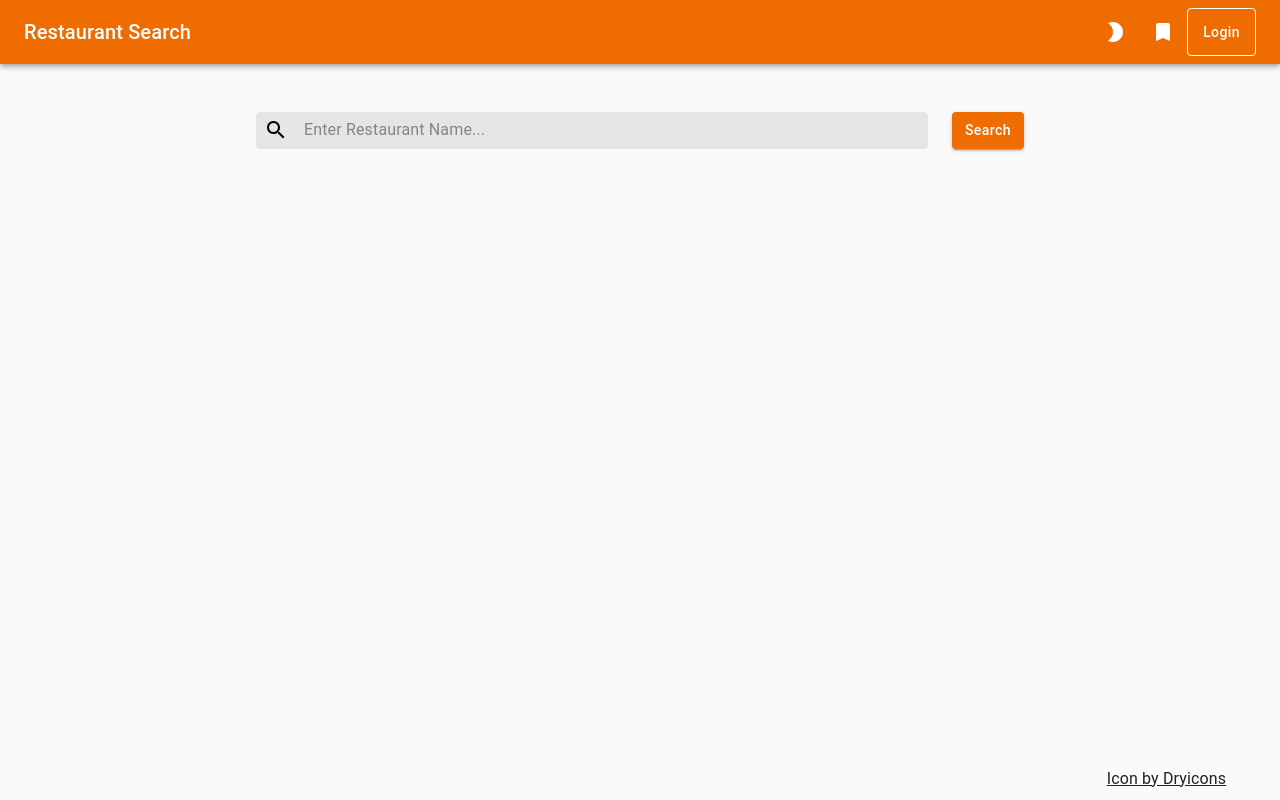
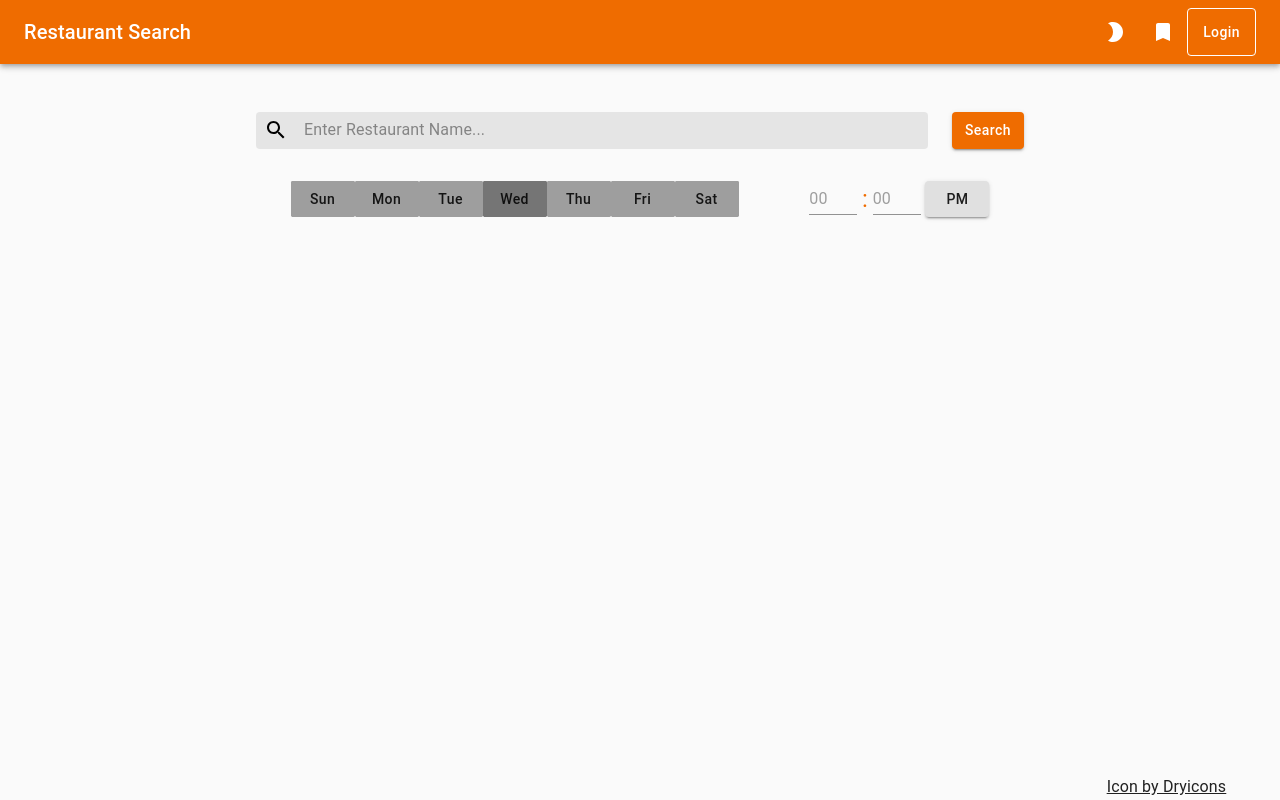
Before and after one commit to lancehsu/full-stack-restaurant-search, a React (Create React App) app in the folder client/: page / in a window 1280 px wide. Built offline with nearby package versions, Linux system fonts and the light colour scheme.

Commit message:
DateButtonGroup & TimeInput

```diff
--- /dev/null
+++ b/client/src/components/Home/DateButtonGroup.tsx
@@ -0,0 +1,41 @@
+import React, { memo, FC, Dispatch, SetStateAction } from 'react';
+import { Button, useTheme } from '@material-ui/core';
+import { DateOptions, Dates, dateNumToStr } from './types';
+
+interface DateButtonGroupProps {
+  dateOptions: DateOptions;
+  setDateOptions: Dispatch<SetStateAction<DateOptions>>;
+}
+const DateButtonGroup: FC<DateButtonGroupProps> = ({ dateOptions, setDateOptions }) => {
+  const theme = useTheme();
+
+  const dateNumList = Object.keys(dateOptions) as Dates[];
+
+  return (
+    <div style={{ display: 'flex' }}>
+      {dateNumList.map((dateNum) => {
+        return (
+          <Button
+            key={dateNum}
+            style={{
+              backgroundColor: dateOptions[dateNum]
+                ? theme.palette.grey[600]
+                : theme.palette.grey[500],
+              borderRadius: '0.1em',
+            }}
+            onClick={() => {
+              setDateOptions((prev) => ({
+                ...prev,
+                [dateNum]: !prev[dateNum],
+              }));
+            }}
+          >
+            {dateNumToStr(dateNum)}
+          </Button>
+        );
+      })}
+    </div>
+  );
+};
+
+export default memo(DateButtonGroup);
--- a/client/src/components/Home/SearchField.tsx
+++ b/client/src/components/Home/SearchField.tsx
@@ -1,8 +1,11 @@
-import React, { FC, useState, useEffect } from 'react';
+import React, { FC, useState, useEffect, useMemo } from 'react';
 import { Search } from '@material-ui/icons';
 import { makeStyles, createStyles, Theme, fade, InputBase, Button } from '@material-ui/core';
 import { getRestaurants, TimeObject } from '../../store/restaurants/actions';
 import { useDispatch } from 'react-redux';
+import { DateOptions, Dates } from './types';
+import DateButtonGroup from './DateButtonGroup';
+import TimeInput from './TimeInput';
 
 const useStyles = makeStyles((theme: Theme) =>
   createStyles({
@@ -36,19 +39,35 @@ const useStyles = makeStyles((theme: Theme) =>
   })
 );
 
-interface SearchFieldProps {}
-const SearchField: FC<SearchFieldProps> = () => {
+const SearchField: FC = () => {
   const classes = useStyles();
   const dispatch = useDispatch();
   const [searchName, setSearchName] = useState<string>('');
-  const [searchDate, setSearchDate] = useState<string[]>([]);
+  const date = new Date().getDay().toString();
+  const [searchDateOption, setSearchDateOption] = useState<DateOptions>({
+    [Dates.sun]: false,
+    [Dates.mon]: false,
+    [Dates.tue]: false,
+    [Dates.wed]: false,
+    [Dates.thu]: false,
+    [Dates.fri]: false,
+    [Dates.sat]: false,
+  });
   const [searchTime, setSearchTime] = useState<TimeObject>({ hour: '', min: '', am: false });
   const [isSearchFieldFocus, setIsSearchFieldFocus] = useState<boolean>(false);
+
+  const dates = useMemo<Dates[]>(() => {
+    return (Object.keys(searchDateOption) as Dates[]).filter((date) => searchDateOption[date]);
+  }, [searchDateOption]);
+
+  useEffect(() => {
+    setSearchDateOption((prev) => ({ ...prev, [date]: true }));
+  }, [setSearchDateOption]);
 
   useEffect(() => {
     const pressEnterCallback = (e: KeyboardEvent) => {
       if (e.key === 'Enter') {
-        dispatch(getRestaurants(searchName, searchDate, searchTime));
+        dispatch(getRestaurants(searchName, dates, searchTime));
       }
     };
     if (isSearchFieldFocus) {
@@ -61,6 +80,13 @@ const SearchField: FC<SearchFieldProps> = () => {
       style={{
         margin: 'auto',
         width: '60%',
+        display: 'flex',
+        flexFlow: 'column',
+        gap: '2em',
+      }}
+    >
+      <div
+        style={{
           display: 'flex',
           justifyContent: 'space-evenly',
           gap: '1.5em',
@@ -93,12 +119,24 @@ const SearchField: FC<SearchFieldProps> = () => {
           variant="contained"
           color="primary"
           onClick={() => {
-          dispatch(getRestaurants(searchName, searchDate, searchTime));
+            dispatch(getRestaurants(searchName, dates, searchTime));
           }}
         >
           Search
         </Button>
       </div>
+      <div
+        style={{
+          width: '100%',
+          display: 'flex',
+          justifyContent: 'space-around',
+          gap: '0.1em',
+        }}
+      >
+        <DateButtonGroup dateOptions={searchDateOption} setDateOptions={setSearchDateOption} />
+        <TimeInput setSearchTime={setSearchTime} />
+      </div>
+    </div>
   );
 };
 
--- /dev/null
+++ b/client/src/components/Home/TimeInput.tsx
@@ -0,0 +1,51 @@
+import React, { FC, useState, useEffect, Dispatch, SetStateAction } from 'react';
+import { Button, Input, Typography } from '@material-ui/core';
+import { TimeObject } from '../../store/restaurants/actions';
+
+interface TimeInputProps {
+  setSearchTime: Dispatch<SetStateAction<TimeObject>>;
+}
+const TimeInput: FC<TimeInputProps> = ({ setSearchTime }) => {
+  const [hour, setHour] = useState<string>('');
+  const [min, setMin] = useState<string>('');
+  const [am, setAm] = useState<boolean>(false);
+
+  useEffect(() => {
+    setSearchTime({ hour, min, am });
+  }, [hour, min, am]);
+  return (
+    <div style={{ display: 'flex', alignItems: 'center', gap: '0.3em' }}>
+      <Input
+        placeholder="00"
+        type="number"
+        style={{ width: '3em' }}
+        value={hour}
+        onChange={(e) => {
+          setHour(e.target.value);
+        }}
+      />
+      <Typography variant="h5" color="primary">
+        :
+      </Typography>
+      <Input
+        placeholder="00"
+        type="number"
+        style={{ width: '3em' }}
+        value={min}
+        onChange={(e) => {
+          setMin(e.target.value);
+        }}
+      />
+      <Button
+        variant="contained"
+        onClick={() => {
+          setAm((prev) => !prev);
+        }}
+      >
+        {am ? 'AM' : 'PM'}
+      </Button>
+    </div>
+  );
+};
+
+export default TimeInput;
--- /dev/null
+++ b/client/src/components/Home/types.ts
@@ -0,0 +1,34 @@
+export type DateOptions = {
+  [date in Dates]: boolean;
+};
+export enum Dates {
+  sun = '0',
+  mon = '1',
+  tue = '2',
+  wed = '3',
+  thu = '4',
+  fri = '5',
+  sat = '6',
+}
+
+export const dateNumToStr = (dateNum: Dates): string => {
+  switch (dateNum) {
+    case Dates.sun:
+      return 'Sun';
+    case Dates.mon:
+      return 'Mon';
+    case Dates.tue:
+      return 'Tue';
+    case Dates.wed:
+      return 'Wed';
+    case Dates.thu:
+      return 'Thu';
+    case Dates.fri:
+      return 'Fri';
+    case Dates.sat:
+      return 'Sat';
+    default:
+      console.error('Wrong date number');
+      return '';
+  }
+};
--- a/client/src/store/restaurants/actions.ts
+++ b/client/src/store/restaurants/actions.ts
@@ -1,5 +1,6 @@
 import axios from 'axios';
 import { ThunkAction } from 'redux-thunk';
+import { Dates } from '../../components/Home/types';
 import dateToStrArrProcess from '../../util/dateToStrProcess';
 
 import { State } from '../rootReducer';
@@ -26,11 +27,11 @@ const getRestaurantsFailure = (error: any): GetRestaurantsFailure => {
 export type TimeObject = { hour: string; min: string; am: boolean };
 export const getRestaurants = (
   name: string,
-  dates: string[],
+  dates: Dates[],
   time: TimeObject
 ): ThunkAction<Promise<void>, State, undefined, RestaurantsAction> => (dispatch) => {
   const { hour, min, am } = time;
-  const dateStr = dates.reduce((acc, curr) => `${acc},${curr}`);
+  const dateStr: string = (dates as string[]).reduce((acc, curr) => `${acc},${curr}`);
   const timeStr = (parseInt(hour) + (am ? 0 : 12) + parseInt(min) / 60).toString();
   return axios
     .get(`/api/restaurants?name=${name}&dates=${dateStr}&time=${timeStr}`)
```
Lines whose indentation alone changed are shown as unchanged.
